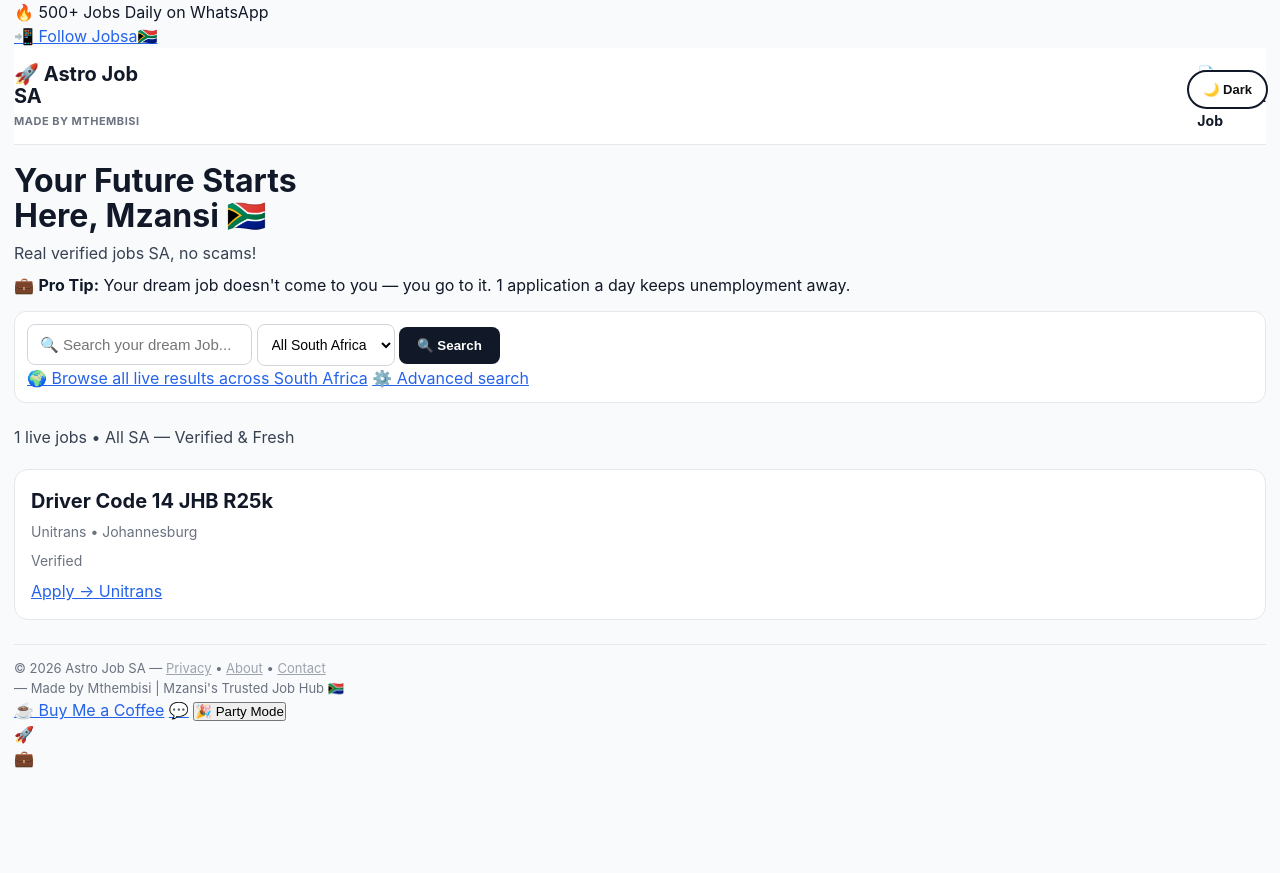
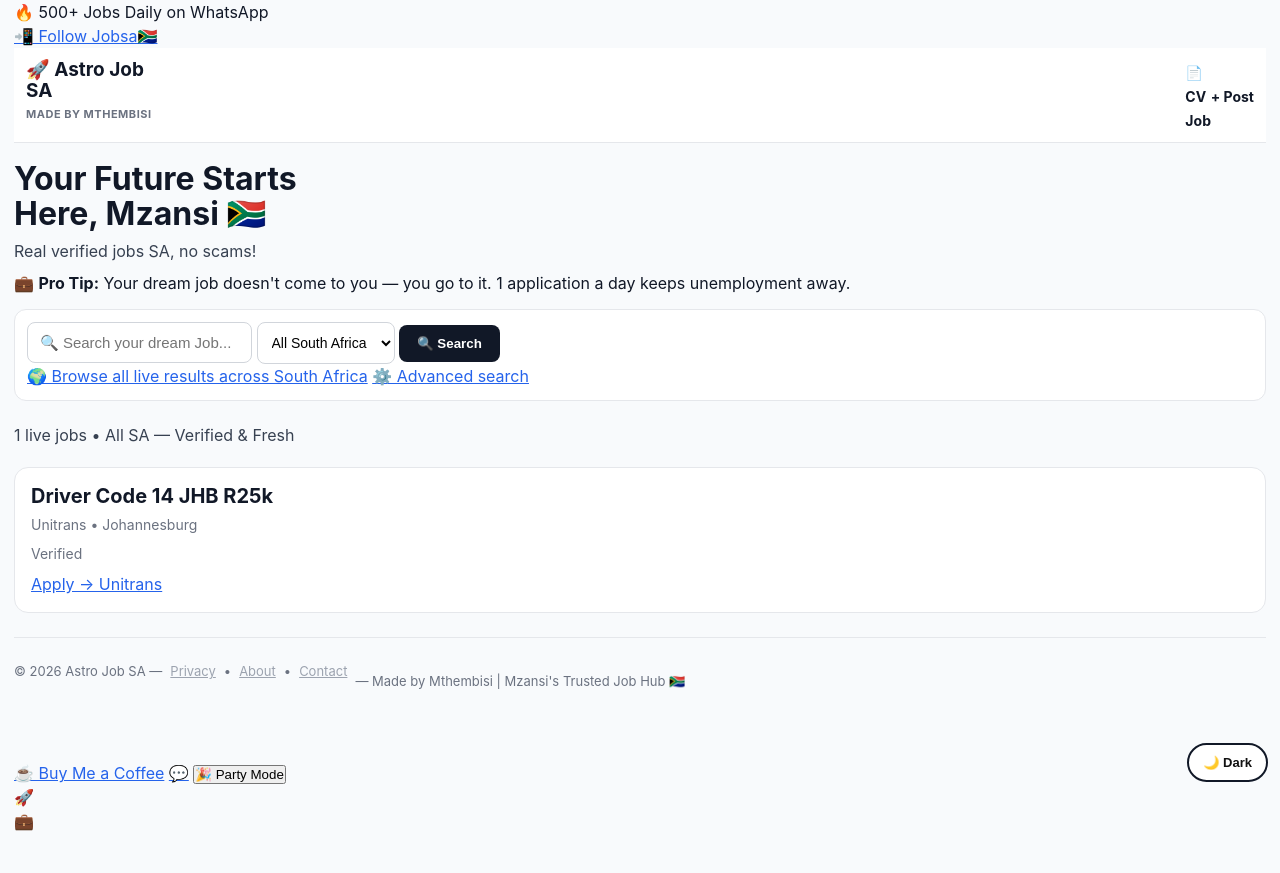
Before and after one commit to astroyoungin600-art/AstroJob-SA, a Flask app: page / in a window 1280 px wide. Before the commit the page ends 768 px from the top, so only its background shows below. Run offline with Flask 3, Linux system fonts and the light colour scheme; data that the repository does not hold is empty.

Commit message:
Fix overlap - move dark toggle to bottom, fix header footer

```diff
--- a/static/style.css
+++ b/static/style.css
@@ -45,3 +45,22 @@ body.dark .card h3, body.dark .logo b, body.dark h1, body.dark h2 { color: #fff
 body.dark .card p, body.dark p { color: #CBD5E1 !important; }
 body.dark .search-wrap input, body.dark .search-form input, body.dark .search-wrap select, body.dark .search-form select { background: #0F172A !important; color: #fff !important; border-color: #475569 !important; }
 body.dark .theme-toggle { background: #1E293B; color: #fff; border-color: #fff; }
+
+/* --- FIX OVERLAP - DO NOT DELETE ABOVE --- */
+.header{ display:flex !important; align-items:flex-start !important; justify-content:space-between !important; gap:10px !important; flex-wrap:nowrap !important; padding:12px 12px 10px !important; overflow:visible !important; }
+.logo{ flex:1 1 auto !important; min-width:0 !important; font-size:19px !important; line-height:1.1 !important; }
+.logo b{ white-space:normal !important; }
+.header a, .nav{ flex-shrink:0 !important; }
+.nav{ display:flex !important; flex-direction:column !important; align-items:flex-end !important; gap:2px !important; text-align:right !important; }
+.nav a{ white-space:nowrap !important; font-size:14px !important; line-height:1.3 !important; }
+
+/* Move Dark button OFF header - to bottom right, never covers */
+.theme-toggle{ top:auto !important; bottom:18px !important; right:12px !important; position:fixed !important; z-index:999 !important; }
+
+/* Job titles never cut off */
+.card{ overflow:hidden !important; }
+.card h3{ white-space:normal !important; overflow:visible !important; text-overflow:clip !important; word-break:break-word !important; line-height:1.25 !important; }
+
+/* Footer buttons - stack, no overlap */
+.footer{ display:flex !important; flex-wrap:wrap !important; gap:8px !important; align-items:center !important; padding-bottom:70px !important; }
+.footer a{ white-space:nowrap !important; }
```
